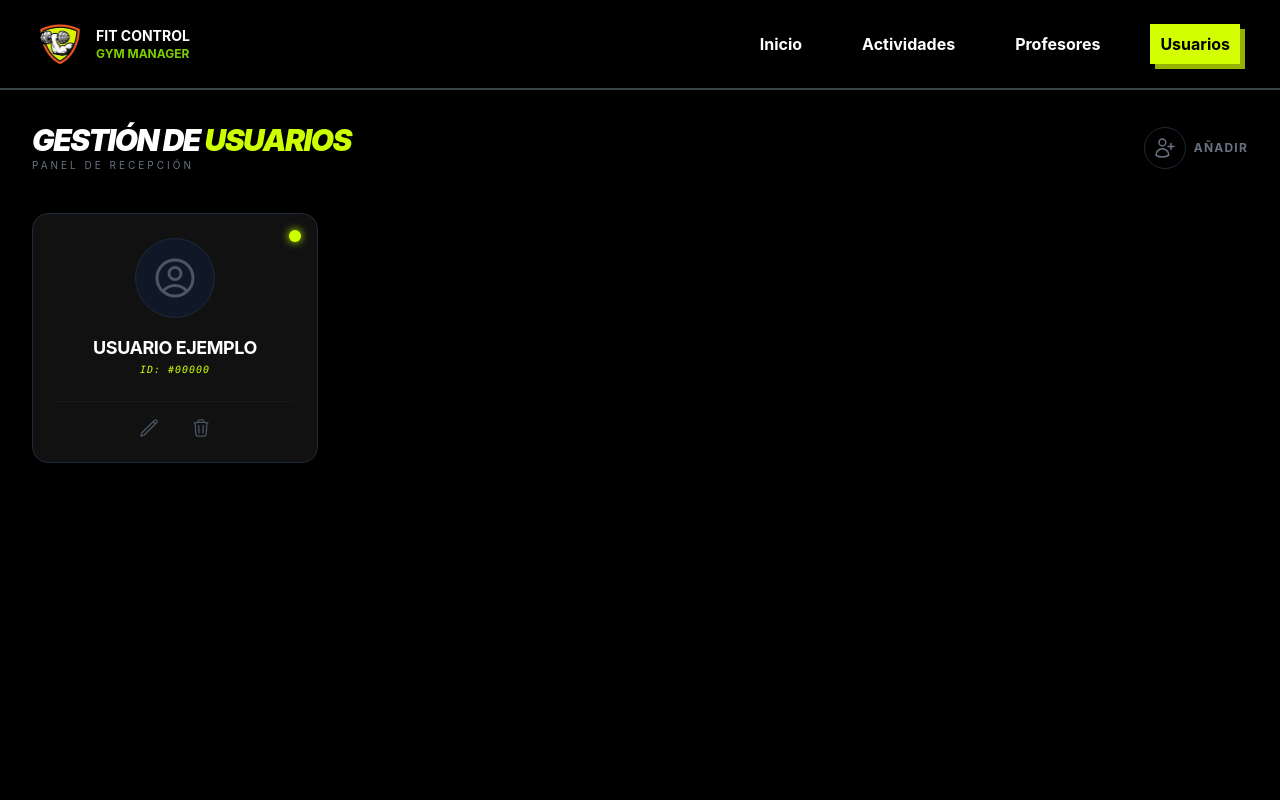
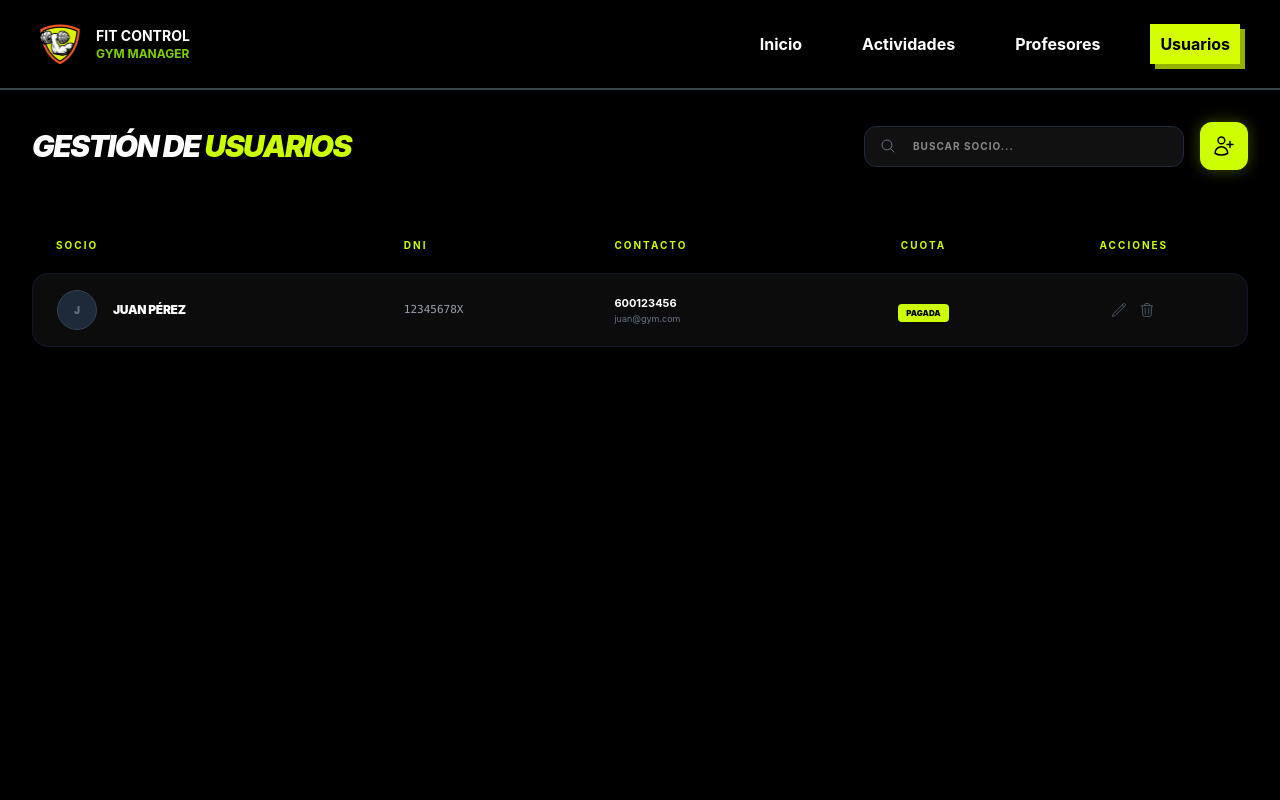
Before and after one commit to Grupo-2-FitControl/FitControl-Frontend, a React (Vite) app: page /users in a window 1280 px wide. Shown: the top 800 px of the page. Built offline with nearby package versions, Linux system fonts and the light colour scheme.

Commit message:
feat: implement user management table with neon glow modal

```diff
--- a/src/pages/Users/Users.jsx
+++ b/src/pages/Users/Users.jsx
@@ -1,130 +1,156 @@
 import React, { useState, useEffect } from 'react';
 import { useLocation } from 'react-router-dom';
-import { PencilIcon, TrashIcon, UserCircleIcon, UserPlusIcon, CheckIcon } from '@heroicons/react/24/outline';
+import { PencilIcon, TrashIcon, UserPlusIcon, MagnifyingGlassIcon, XMarkIcon } from '@heroicons/react/24/outline';
 
 const Users = () => {
   const location = useLocation();
+  const [showModal, setShowModal] = useState(location.state?.openModal || false);
+  const [searchTerm, setSearchTerm] = useState("");
 
-  // 1. Estados iniciales
-  const [showModal, setShowModal] = useState(location.state?.openModal || false);
-  const claseVinculada = location.state?.nombreClase || "";
+  const [usuarios, setUsuarios] = useState([
+    { id: 1, nombre: "JUAN", apellidos: "PÉREZ", dni: "12345678X", telefono: "600123456", email: "juan@gym.com", pagoAlDia: true }
+  ]);
 
-  // 2. Efecto para detectar si venimos de "Asignar Cupo"
+  const [nuevoUsuario, setNuevoUsuario] = useState({
+    nombre: "", apellidos: "", dni: "", telefono: "", email: ""
+  });
+
   useEffect(() => {
     if (location.state?.openModal) {
       setShowModal(true);
-      // Limpiamos el estado para que no se abra solo al recargar
       window.history.replaceState({}, document.title);
     }
   }, [location]);
 
+  const handleInputChange = (e) => {
+    setNuevoUsuario({ ...nuevoUsuario, [e.target.name]: e.target.value });
+  };
+
+  const handleSubmit = (e) => {
+    e.preventDefault();
+    setUsuarios([...usuarios, { ...nuevoUsuario, id: Date.now(), pagoAlDia: true }]);
+    setShowModal(false);
+    setNuevoUsuario({ nombre: "", apellidos: "", dni: "", telefono: "", email: "" });
+  };
+
   return (
-    <div className="p-8 bg-black min-h-screen text-white">
+    <div className="p-8 bg-black min-h-screen text-white font-sans">
 
-      {/* CABECERA Y BUSCADOR */}
-      <div className="flex justify-between items-center mb-10">
-        <div>
-          <h1 className="text-3xl font-black tracking-tighter uppercase italic">
-            Gestión de <span className="text-[#CCFF00]">Usuarios</span>
-          </h1>
-          <p className="text-gray-500 text-[10px] uppercase tracking-[3px]">Panel de Recepción</p>
-        </div>
+      {/* CABECERA */}
+      <div className="flex flex-col md:flex-row justify-between items-center gap-6 mb-12">
+        <h1 className="text-3xl font-black italic uppercase tracking-tighter">
+          Gestión de <span className="text-[#CCFF00]">Usuarios</span>
+        </h1>
 
-        <button
-          onClick={() => setShowModal(true)}
-          className="flex items-center gap-2 group transition-all duration-300"
-        >
-          <div className="relative p-2 border border-gray-800 rounded-full group-hover:border-[#CCFF00] group-hover:shadow-[0_0_10px_#CCFF00] transition-all">
-            <UserPlusIcon className="w-6 h-6 text-gray-500 group-hover:text-[#CCFF00]" />
+        <div className="flex items-center gap-4 w-full md:w-auto">
+          <div className="relative group w-full md:w-80">
+            <MagnifyingGlassIcon className="absolute left-4 top-1/2 -translate-y-1/2 w-4 h-4 text-gray-500 group-focus-within:text-[#CCFF00]" />
+            <input
+              type="text"
+              placeholder="BUSCAR SOCIO..."
+              className="w-full bg-[#111] border border-gray-800 py-3 pl-12 pr-4 rounded-xl text-[10px] font-bold tracking-widest outline-none focus:border-[#CCFF00] focus:shadow-[0_0_15px_rgba(204,255,0,0.1)] transition-all uppercase"
+              onChange={(e) => setSearchTerm(e.target.value)}
+            />
           </div>
-          <span className="text-xs font-bold text-gray-500 group-hover:text-white tracking-widest transition-all">
-            AÑADIR
-          </span>
-        </button>
-      </div>
 
-      {/* GRID DE USUARIOS (Ejemplo) */}
-      <div className="grid grid-cols-1 md:grid-cols-2 lg:grid-cols-4 gap-6">
-        <div className="bg-[#111] border border-gray-800 rounded-2xl p-6 hover:border-[#CCFF00]/50 transition-all group relative overflow-hidden">
-          <div className="absolute top-4 right-4 w-3 h-3 rounded-full bg-[#CCFF00] shadow-[0_0_8px_#CCFF00]"></div>
-          <div className="flex flex-col items-center">
-            <div className="w-20 h-20 bg-gray-900 rounded-full flex items-center justify-center mb-4 border border-gray-800 group-hover:border-[#CCFF00]/30 transition-all">
-              <UserCircleIcon className="w-12 h-12 text-gray-600" />
-            </div>
-            <h2 className="text-lg font-bold uppercase tracking-tight">Usuario Ejemplo</h2>
-            <p className="text-[#CCFF00] text-[10px] font-mono mb-6 tracking-widest italic">ID: #00000</p>
-
-            <div className="flex gap-8 justify-center w-full pt-4 border-t border-gray-800/50">
-              <button className="text-gray-600 hover:text-white transition-all transform hover:scale-125">
-                <PencilIcon className="w-5 h-5" />
-              </button>
-              <button className="text-gray-600 hover:text-red-500 transition-all transform hover:scale-125">
-                <TrashIcon className="w-5 h-5" />
-              </button>
-            </div>
-          </div>
+          <button
+            onClick={() => setShowModal(true)}
+            className="bg-[#CCFF00] text-black p-3 rounded-xl hover:scale-110 transition-all shadow-[0_0_15px_rgba(204,255,0,0.3)] active:scale-95"
+          >
+            <UserPlusIcon className="w-6 h-6" />
+          </button>
         </div>
       </div>
 
-      {/* MODAL NEÓN: REGISTRAR PERFIL */}
+      {/* TABLA ESTILO IDENTIFICACIÓN */}
+      <div className="w-full overflow-x-auto">
+        <table className="w-full text-left border-separate border-spacing-y-3">
+          <thead>
+            <tr className="text-[#CCFF00] text-[10px] uppercase tracking-[2px] font-black">
+              <th className="px-6 py-2">Socio</th>
+              <th className="px-6 py-2">DNI</th>
+              <th className="px-6 py-2">Contacto</th>
+              <th className="px-6 py-2 text-center">Cuota</th>
+              <th className="px-6 py-2 text-center">Acciones</th>
+            </tr>
+          </thead>
+          <tbody>
+            {usuarios
+              .filter(u => u.nombre.toLowerCase().includes(searchTerm.toLowerCase()) || u.dni.includes(searchTerm))
+              .map((user) => (
+                <tr key={user.id} className="bg-[#0c0c0c] border border-gray-900 group hover:bg-[#111] transition-all">
+                  <td className="px-6 py-4 rounded-l-2xl border-l border-y border-gray-900">
+                    <div className="flex items-center gap-4">
+                      <div className="w-10 h-10 rounded-full bg-gray-800 border border-gray-700 flex items-center justify-center font-black text-[10px] text-gray-500">
+                        {user.nombre[0]}
+                      </div>
+                      <span className="text-xs font-black uppercase tracking-tight">{user.nombre} {user.apellidos}</span>
+                    </div>
+                  </td>
+                  <td className="px-6 py-4 border-y border-gray-900 font-mono text-[11px] text-gray-400">{user.dni}</td>
+                  <td className="px-6 py-4 border-y border-gray-900">
+                    <div className="flex flex-col">
+                      <span className="text-[11px] font-bold">{user.telefono}</span>
+                      <span className="text-[9px] text-gray-500 lowercase">{user.email}</span>
+                    </div>
+                  </td>
+                  <td className="px-6 py-4 border-y border-gray-900 text-center">
+                    <span className={`text-[8px] font-black px-2 py-1 rounded ${user.pagoAlDia ? 'bg-[#CCFF00] text-black' : 'bg-red-600 text-white'}`}>
+                      {user.pagoAlDia ? 'PAGADA' : 'DEUDA'}
+                    </span>
+                  </td>
+                  <td className="px-6 py-4 rounded-r-2xl border-r border-y border-gray-900 text-center">
+                    <div className="flex justify-center gap-3">
+                      <PencilIcon className="w-4 h-4 text-gray-600 hover:text-white cursor-pointer transition-colors" />
+                      <TrashIcon className="w-4 h-4 text-gray-600 hover:text-red-500 cursor-pointer transition-colors" />
+                    </div>
+                  </td>
+                </tr>
+              ))}
+          </tbody>
+        </table>
+      </div>
+
+      {/* MODAL CON EFECTO NEÓN */}
       {showModal && (
-        <div className="fixed inset-0 bg-black/95 backdrop-blur-md flex justify-center items-center z-50 p-4">
-          <div className="bg-[#0a0a0a] border-2 border-[#CCFF00] p-8 rounded-3xl w-full max-w-md shadow-[0_0_40px_rgba(204,255,0,0.2)]">
+        <div className="fixed inset-0 bg-black/80 backdrop-blur-sm flex items-center justify-center z-50 p-4">
+          <div className="bg-[#111] border border-gray-800 w-full max-w-md rounded-2xl p-8 relative transition-all duration-300 hover:border-[#CCFF00] hover:shadow-[0_0_30px_rgba(204,255,0,0.15)]">
+            <button onClick={() => setShowModal(false)} className="absolute top-4 right-4 text-gray-500 hover:text-white transition-colors">
+              <XMarkIcon className="w-6 h-6" />
+            </button>
 
-            <div className="flex items-center gap-3 mb-8">
-              <div className="w-2 h-8 bg-[#CCFF00] rounded-full shadow-[0_0_10px_#CCFF00]"></div>
-              <h2 className="text-2xl font-black tracking-tighter uppercase italic">Registrar <span className="text-[#CCFF00]">Perfil</span></h2>
-            </div>
+            <h2 className="text-[#CCFF00] font-black uppercase italic tracking-tighter text-2xl mb-6 text-center">Nuevo Usuario</h2>
 
-            <form className="space-y-5" onSubmit={(e) => e.preventDefault()}>
-
-              {/* CAMPO DE ACTIVIDAD AUTOMÁTICO */}
-              <div className="space-y-1">
-                <label className="text-[9px] text-[#CCFF00] font-bold ml-1 uppercase tracking-[2px]">Actividad Vinculada</label>
-                <input
-                  type="text"
-                  defaultValue={claseVinculada}
-                  placeholder="REGISTRO GENERAL"
-                  readOnly={!!claseVinculada}
-                  className="w-full bg-[#111] border border-[#CCFF00]/30 text-[#CCFF00] p-3 rounded-xl text-xs font-black outline-none shadow-[inset_0_0_10px_rgba(204,255,0,0.05)]"
-                />
+            <form onSubmit={handleSubmit} className="space-y-5">
+              <div className="group">
+                <label className="text-[10px] font-black uppercase text-gray-500 tracking-widest block mb-1 group-focus-within:text-[#CCFF00] transition-colors">Nombre</label>
+                <input name="nombre" required onChange={handleInputChange} className="w-full bg-black border border-gray-800 rounded-lg p-3 text-sm text-white outline-none transition-all duration-300 focus:border-[#CCFF00] focus:shadow-[0_0_15px_rgba(204,255,0,0.2)] uppercase" />
               </div>
 
-              <div className="space-y-1">
-                <label className="text-[9px] text-gray-500 font-bold ml-1 uppercase tracking-[2px]">Datos Personales</label>
-                <div className="grid grid-cols-2 gap-3">
-                  <input type="text" placeholder="NOMBRE" className="bg-[#161616] border border-gray-800 text-white p-3 rounded-xl text-xs outline-none focus:border-[#CCFF00] focus:shadow-[0_0_10px_rgba(204,255,0,0.2)] transition-all" />
-                  <input type="text" placeholder="APELLIDOS" className="bg-[#161616] border border-gray-800 text-white p-3 rounded-xl text-xs outline-none focus:border-[#CCFF00] focus:shadow-[0_0_10px_rgba(204,255,0,0.2)] transition-all" />
+              <div className="group">
+                <label className="text-[10px] font-black uppercase text-gray-500 tracking-widest block mb-1 group-focus-within:text-[#CCFF00] transition-colors">Apellidos</label>
+                <input name="apellidos" required onChange={handleInputChange} className="w-full bg-black border border-gray-800 rounded-lg p-3 text-sm text-white outline-none transition-all duration-300 focus:border-[#CCFF00] focus:shadow-[0_0_15px_rgba(204,255,0,0.2)] uppercase" />
+              </div>
+
+              <div className="grid grid-cols-2 gap-4">
+                <div className="group">
+                  <label className="text-[10px] font-black uppercase text-gray-500 tracking-widest block mb-1 group-focus-within:text-[#CCFF00] transition-colors">DNI</label>
+                  <input name="dni" required onChange={handleInputChange} className="w-full bg-black border border-gray-800 rounded-lg p-3 text-sm text-white outline-none transition-all duration-300 focus:border-[#CCFF00] focus:shadow-[0_0_15px_rgba(204,255,0,0.2)] uppercase" />
+                </div>
+                <div className="group">
+                  <label className="text-[10px] font-black uppercase text-gray-500 tracking-widest block mb-1 group-focus-within:text-[#CCFF00] transition-colors">Teléfono</label>
+                  <input name="telefono" required onChange={handleInputChange} className="w-full bg-black border border-gray-800 rounded-lg p-3 text-sm text-white outline-none transition-all duration-300 focus:border-[#CCFF00] focus:shadow-[0_0_15px_rgba(204,255,0,0.2)]" />
                 </div>
               </div>
 
-              <div className="space-y-1">
-                <label className="text-[9px] text-gray-500 font-bold ml-1 uppercase tracking-[2px]">Contacto</label>
-                <input type="tel" placeholder="TELÉFONO" className="w-full bg-[#161616] border border-gray-800 text-white p-3 rounded-xl text-xs outline-none focus:border-[#CCFF00] transition-all mb-2" />
-                <input type="text" placeholder="URL FOTO PERFIL" className="w-full bg-[#161616] border border-gray-800 text-white p-3 rounded-xl text-xs outline-none focus:border-[#CCFF00] transition-all" />
+              <div className="group">
+                <label className="text-[10px] font-black uppercase text-gray-500 tracking-widest block mb-1 group-focus-within:text-[#CCFF00] transition-colors">Email</label>
+                <input name="email" type="email" required onChange={handleInputChange} className="w-full bg-black border border-gray-800 rounded-lg p-3 text-sm text-white outline-none transition-all duration-300 focus:border-[#CCFF00] focus:shadow-[0_0_15px_rgba(204,255,0,0.2)] lowercase" />
               </div>
 
-              <div className="flex items-center justify-between p-4 bg-[#111] rounded-xl border border-gray-800 hover:border-gray-600 transition-all">
-                <span className="text-[10px] font-bold text-gray-400 uppercase tracking-widest">Estado Activo</span>
-                <input type="checkbox" className="w-5 h-5 accent-[#CCFF00] cursor-pointer shadow-[0_0_10px_rgba(204,255,0,0.3)]" defaultChecked />
-              </div>
-
-              <div className="flex justify-end items-center gap-8 mt-10 pt-4 border-t border-gray-900">
-                <button
-                  type="button"
-                  onClick={() => setShowModal(false)}
-                  className="text-gray-600 hover:text-red-500 transition-all transform hover:scale-125"
-                >
-                  <span className="text-4xl font-light">&times;</span>
-                </button>
-                <button
-                  type="submit"
-                  onClick={() => setShowModal(false)}
-                  className="text-gray-600 hover:text-[#CCFF00] transition-all transform hover:scale-125"
-                >
-                  <CheckIcon className="w-10 h-10 shadow-[0_0_15px_rgba(204,255,0,0.2)]" />
-                </button>
-              </div>
+              <button type="submit" className="w-full bg-[#CCFF00] text-black font-black py-4 rounded-xl mt-4 hover:bg-[#b8e600] hover:scale-[1.02] transition-all duration-300 uppercase tracking-widest text-[10px] shadow-[0_10px_20px_rgba(204,255,0,0.15)] active:scale-95">
+                Registrar Socio
+              </button>
             </form>
           </div>
         </div>
```
